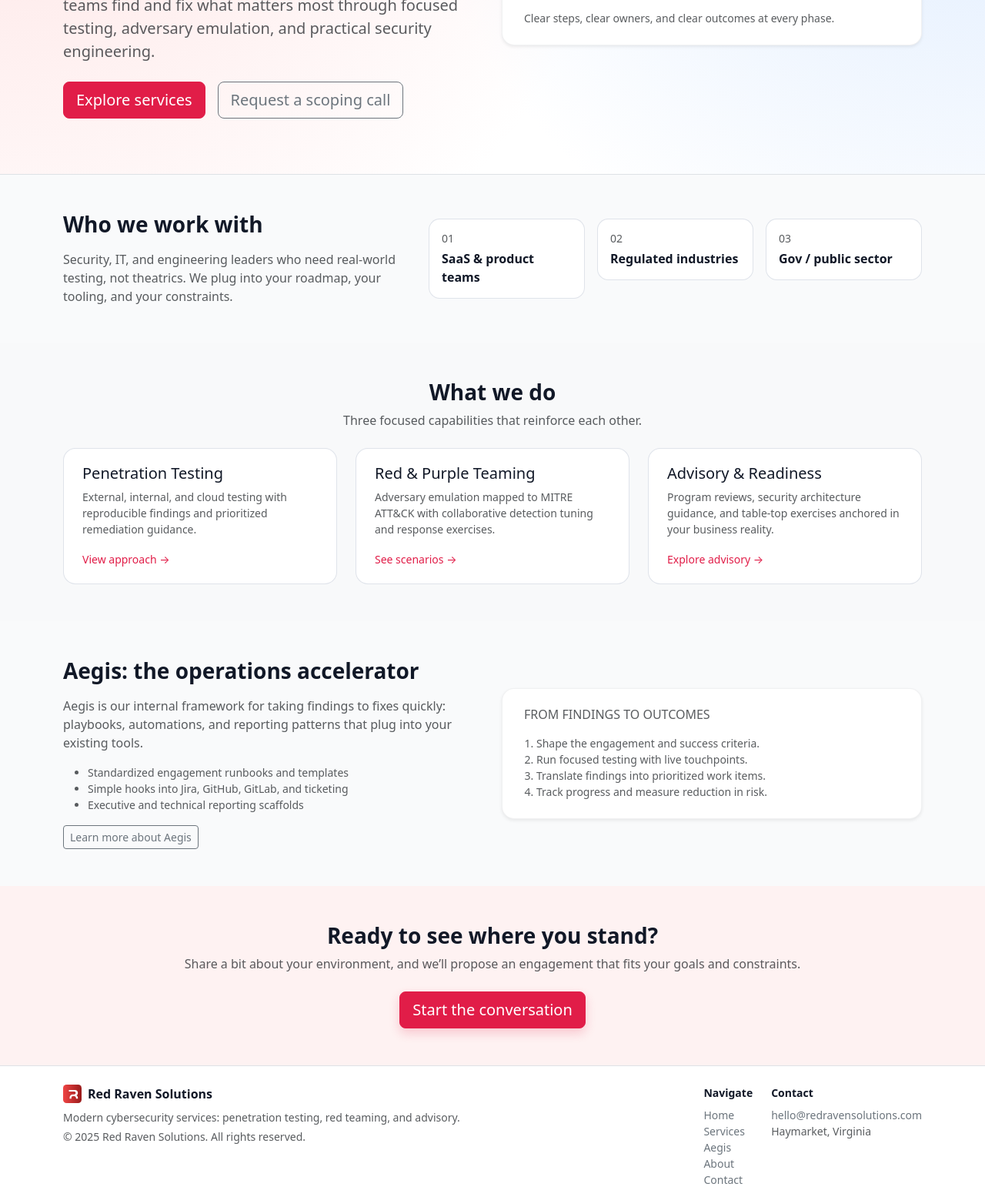
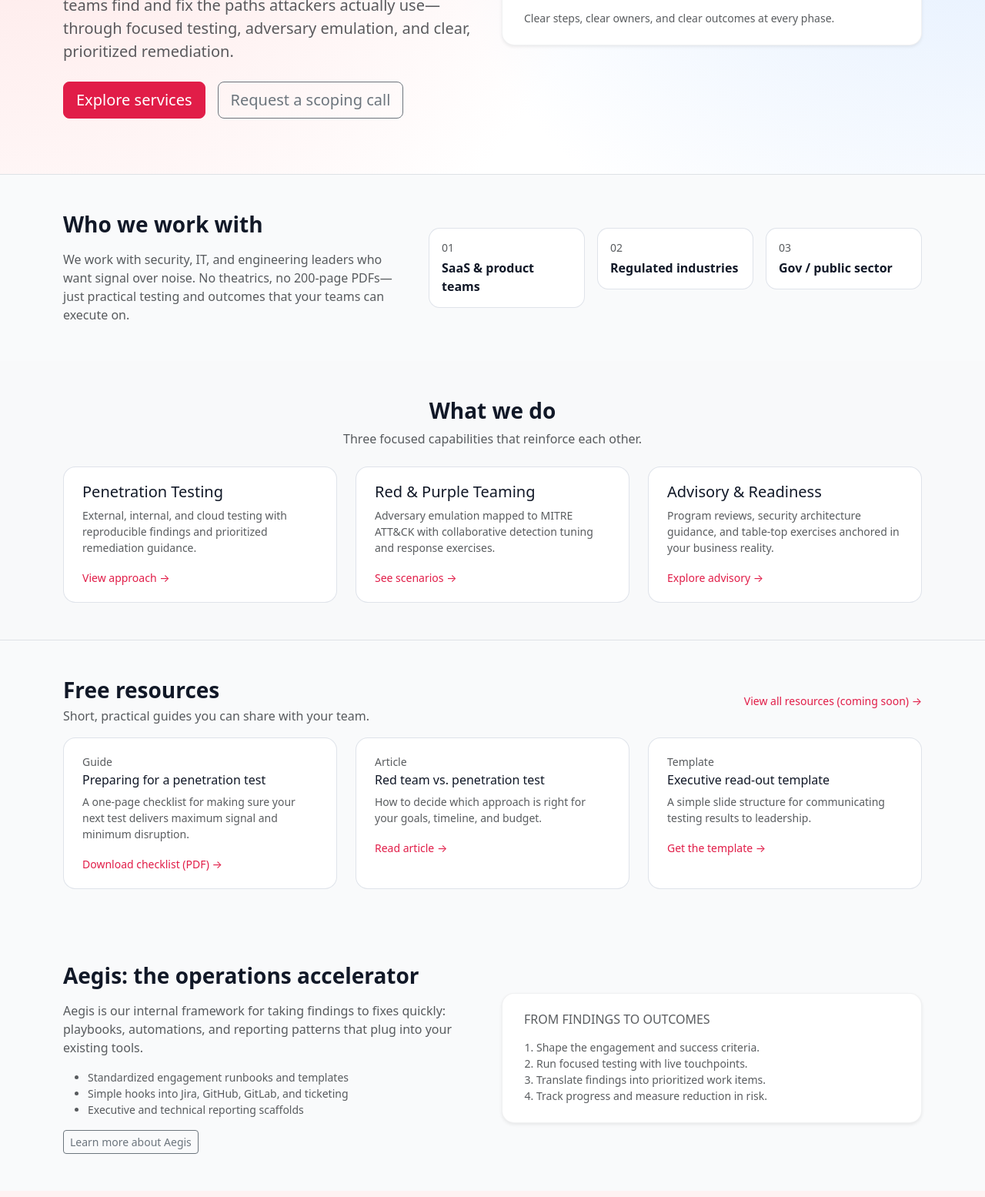
Before and after one commit to RedRavenSolutions/rrs_web_main, a plain HTML site: page index.html in a window 1280 px wide. Shown: the part 412-1967 px from the top of the page at 77% size. Drawn offline with nearby package versions, Linux system fonts and the light colour scheme.

Commit message:
rebuilding entire site, no graphics yet

```diff
--- a/assets/css/main.css
+++ b/assets/css/main.css
@@ -140,3 +140,8 @@ html, body {
     margin-top: 1rem;
   }
 }
+
+.btn-outline-danger.btn-sm {
+  border-radius: 999px;
+  padding-inline: 1rem;
+}
--- a/index.html
+++ b/index.html
@@ -33,6 +33,7 @@
           <li class="nav-item"><a class="nav-link" href="contact.html">Contact</a></li>
         </ul>
         <a href="contact.html" class="btn btn-rrs ms-lg-3 mt-3 mt-lg-0">Talk to an expert</a>
+      <a href="contact.html#breach" class="btn btn-outline-danger btn-sm">Report a breach</a>
       </div>
     </div>
   </nav>
@@ -51,9 +52,9 @@
             Offense-driven security for real-world threats.
           </h1>
           <p class="lead text-muted mb-4">
-            Red Raven Solutions helps security and engineering teams find and fix what matters most
-            through focused testing, adversary emulation, and practical security engineering.
-          </p>
+            Red Raven Solutions helps security and engineering teams find and fix the paths
+  attackers actually use—through focused testing, adversary emulation, and clear,
+  prioritized remediation.</p>
           <div class="d-flex flex-column flex-sm-row gap-3">
             <a href="services.html" class="btn btn-rrs btn-lg">Explore services</a>
             <a href="contact.html" class="btn btn-outline-secondary btn-lg">Request a scoping call</a>
@@ -104,9 +105,10 @@
         <div class="col-lg-5">
           <h2 class="h3 fw-bold mb-3">Who we work with</h2>
           <p class="text-muted mb-0">
-            Security, IT, and engineering leaders who need real-world testing,
-            not theatrics. We plug into your roadmap, your tooling, and your constraints.
-          </p>
+  We work with security, IT, and engineering leaders who want signal over noise.
+  No theatrics, no 200-page PDFs—just practical testing and outcomes that your
+  teams can execute on.
+</p>
         </div>
         <div class="col-lg-7">
           <div class="row g-3">
@@ -175,6 +177,55 @@
       </div>
     </div>
   </section>
+
+  <!-- Resources / Blog -->
+<section class="py-5 border-top" id="resources">
+  <div class="container">
+    <div class="d-flex flex-column flex-md-row justify-content-between align-items-md-center mb-3">
+      <div>
+        <h2 class="h3 fw-bold mb-1">Free resources</h2>
+        <p class="text-muted mb-0">
+          Short, practical guides you can share with your team.
+        </p>
+      </div>
+      <a href="#resources" class="small link-rrs mt-2 mt-md-0">View all resources (coming soon) →</a>
+    </div>
+
+    <div class="row g-4">
+      <div class="col-md-4">
+        <article class="rrs-card h-100">
+          <div class="small text-muted mb-1">Guide</div>
+          <h3 class="h6 mb-2">Preparing for a penetration test</h3>
+          <p class="small text-muted mb-3">
+            A one-page checklist for making sure your next test delivers maximum signal
+            and minimum disruption.
+          </p>
+          <a href="#" class="small link-rrs">Download checklist (PDF) →</a>
+        </article>
+      </div>
+      <div class="col-md-4">
+        <article class="rrs-card h-100">
+          <div class="small text-muted mb-1">Article</div>
+          <h3 class="h6 mb-2">Red team vs. penetration test</h3>
+          <p class="small text-muted mb-3">
+            How to decide which approach is right for your goals, timeline, and budget.
+          </p>
+          <a href="#" class="small link-rrs">Read article →</a>
+        </article>
+      </div>
+      <div class="col-md-4">
+        <article class="rrs-card h-100">
+          <div class="small text-muted mb-1">Template</div>
+          <h3 class="h6 mb-2">Executive read-out template</h3>
+          <p class="small text-muted mb-3">
+            A simple slide structure for communicating testing results to leadership.
+          </p>
+          <a href="#" class="small link-rrs">Get the template →</a>
+        </article>
+      </div>
+    </div>
+  </div>
+</section>
 
   <!-- Aegis promo -->
   <section class="py-5">
```
Also changed, not shown: about.html (+7 -7 lines), aegis.html (+1 -0 lines), contact.html (+14 -0 lines), services.html (+20 -14 lines).
